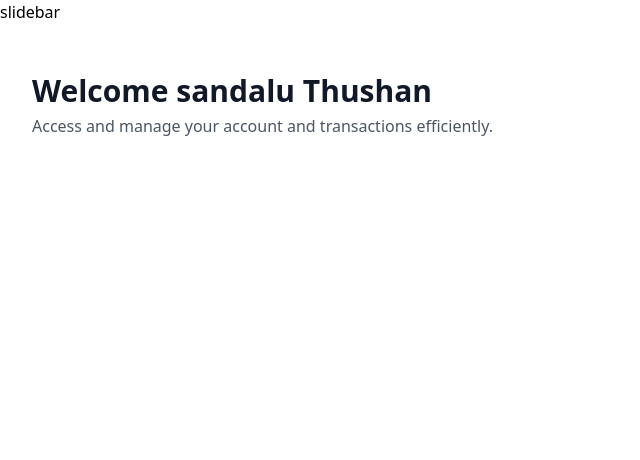
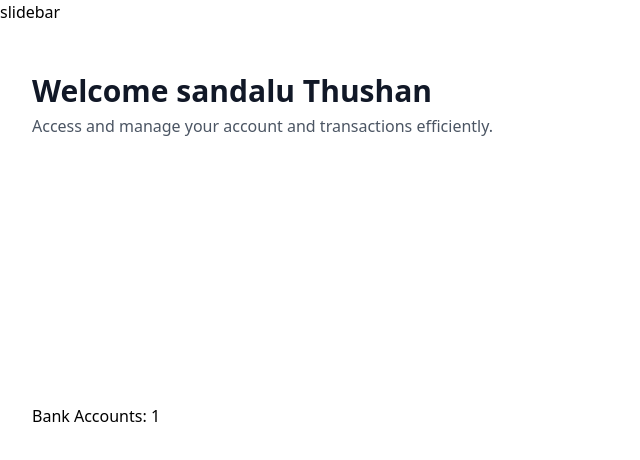
Before and after one commit to Sandalu01/banking, a Next.js app: page / in a window 1280 px wide. Shown: the top 460 px of the page, without its empty margins (0-640 px from the left). Built offline with nearby package versions, Linux system fonts and the light colour scheme.

Commit message:
page updated

```diff
--- a/app/(root)/page.tsx
+++ b/app/(root)/page.tsx
@@ -1,4 +1,5 @@
 import HeaderBox from '@/components/HeaderBox'
+import TotalBalanceBox from '@/components/TotalBalanceBox'
 
 // import { getAccount, getAccounts } from '@/lib/actions/bank.actions';
 // import { getLoggedInUser } from '@/lib/actions/user.actions';
@@ -19,6 +20,12 @@ const Home = () => {
             subtext="Access and manage your account and transactions efficiently."
           />
 
+          <TotalBalanceBox
+      accounts={[]}
+      totalBanks={1}
+      totalCurrentBalance={1250}
+
+          />
 
 
         </header>
--- a/components/TotalBalanceBox.tsx
+++ b/components/TotalBalanceBox.tsx
@@ -11,7 +11,7 @@ const TotalBalanceBox = ({
       </div>
 
       <div className="flex flex-col gap-6">
-        <h2 className="header-2">
+        <h2 className="heade-2">
           Bank Accounts: {totalBanks}
         </h2>
         <div className="flex flex-col gap-2">
--- a/package.json
+++ b/package.json
@@ -16,6 +16,7 @@
     "framer-motion": "^11.11.7",
     "lucide-react": "^0.451.0",
     "next": "14.2.15",
+    "postcss-cli": "^11.0.0",
     "query-string": "^9.1.1",
     "react": "^18",
     "react-chartjs-2": "^5.2.0",
```
Also changed, not shown: 1 other file (tests, documents, lock files or other folders).
